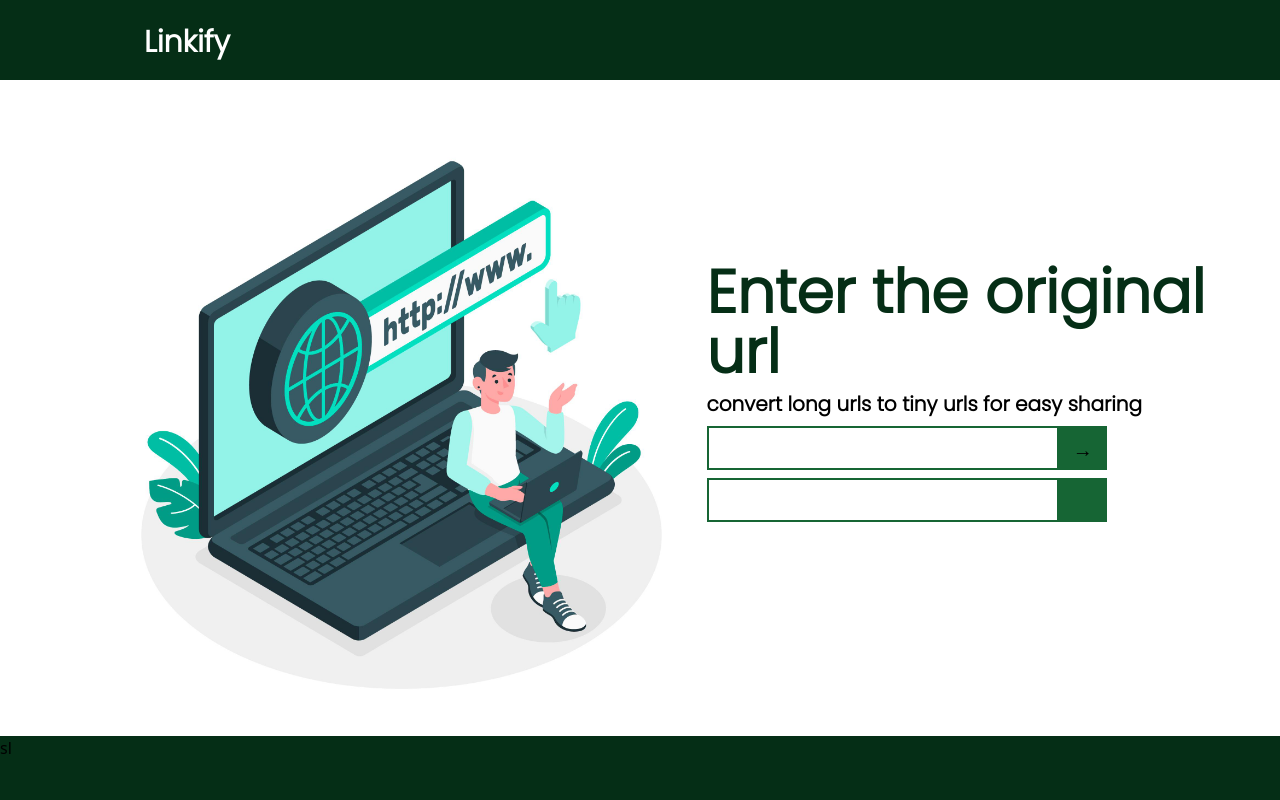
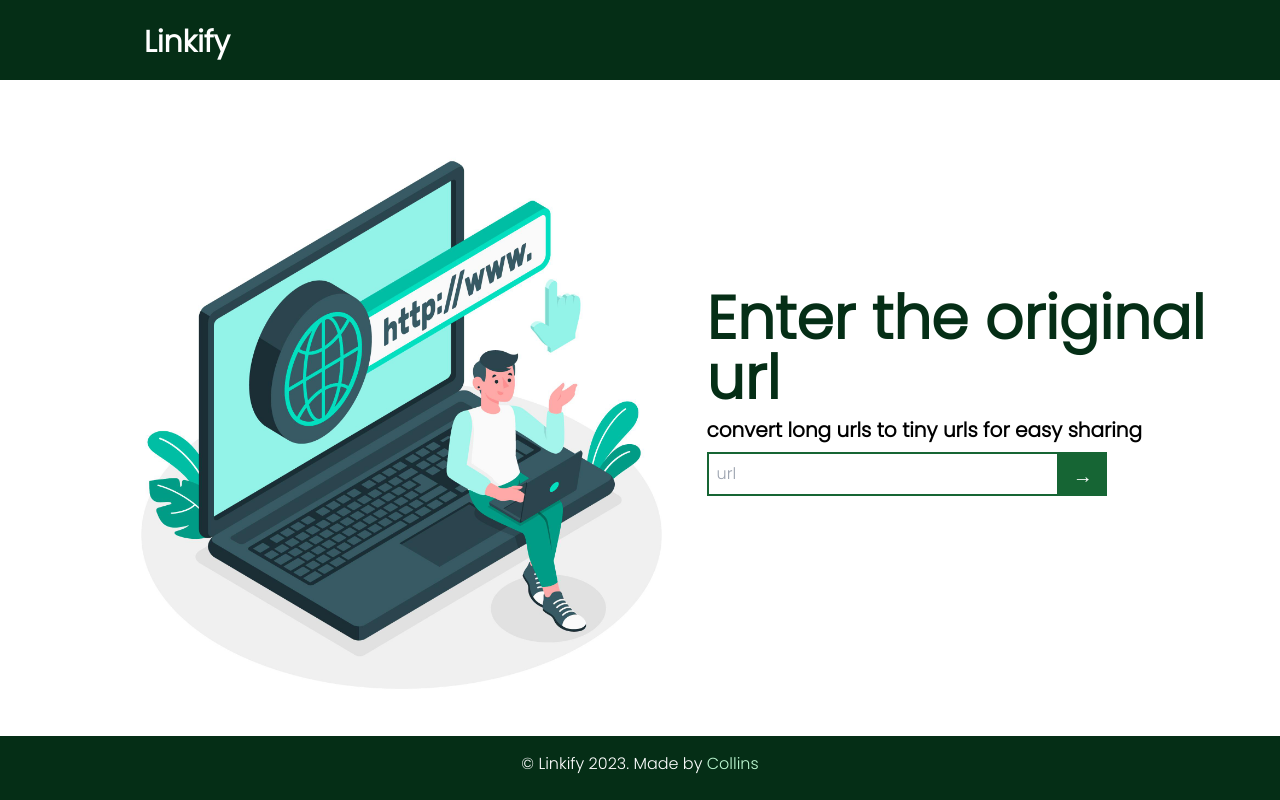
Before and after one commit to ikotun-dev/linkify-ui, a Vue app: page / in a window 1280 px wide. Built offline with nearby package versions, Linux system fonts and the light colour scheme.

Commit message:
started axios comms

```diff
--- a/package.json
+++ b/package.json
@@ -8,7 +8,9 @@
     "lint": "vue-cli-service lint"
   },
   "dependencies": {
+    "@fortawesome/fontawesome-free": "^6.4.0",
     "autoprefixer": "^10.4.14",
+    "axios": "^1.4.0",
     "core-js": "^3.8.3",
     "postcss": "^8.4.24",
     "tailwindcss": "^3.3.2",
--- a/src/components/headerTop.vue
+++ b/src/components/headerTop.vue
@@ -14,30 +14,50 @@
       <h4 class="lg:ml-8 font-pop lg:text-xl lg:mt-2 sm:text-md font-bold sm:ml-6 sm:mt-2">convert long urls to tiny urls for easy sharing</h4>
 
       <div class="flex sm:w-67 lg:w-78 border-2 border-green-800 lg:ml-8 lg:mt-2 sm:ml-6 sm:mt-4">
-        <input class="lg:w-76 sm:w-64 focus:outline-none py-2 px-2" type="text"/>
-        <div class="pt-2 pl-4 bg-green-800 w-12 text-xl font-bold hover:text-white">
+        <input v-model="long_url" class="lg:w-76 sm:w-64 focus:outline-none py-2 px-2 font-pop" placeholder="url" type="text"/>
+        <div @click="shorten_url" class="pt-2 pl-4 bg-green-800 w-12 text-xl font-bold text-white hover:text-white">
          &rightarrow;
         </div>
       </div>
 
-      <div class="flex sm:w-67 lg:w-78 border-2 border-green-800 lg:ml-8 lg:mt-2 sm:ml-6 sm:mt-4">
+      <div v-show="short_url" class="flex sm:w-67 lg:w-78 border-2 border-green-800 lg:ml-8 lg:mt-2 sm:ml-6 sm:mt-4">
         <input class="lg:w-76 sm:w-64 focus:outline-none py-2 px-2" type="text"/>
-        <div class="pt-2 pl-4 bg-green-800 w-12 text-xl font-bold hover:text-white">
-        <i class="fa fas-files-o"></i>
+        <div class="pt-2 pl-4 bg-green-800 w-12 text-xl text-white font-bold hover:text-white">
+        <i class="fas fa-copy"></i>
         </div>
       </div>
     </div>
 
 
+
   </div>
 
-  <div  class="absolute bottom-0 h-16 w-full bg-green-950">
-sl
+  <div  class="absolute bottom-0 h-16 w-full pt-4 bg-green-950 flex justify-center">
+     <h2 class="text-white font-pop">&copy; Linkify 2023. Made by <a href="https://www.github.com/ikotun.dev " class="text-green-200">Collins</a></h2>
     </div>
   </div>
 </template>
 <script>
+import axios from 'axios'
 export default{
+  data() {
+    return {
+      short_url : false,
+      long_url : "",
+    };
+  },
+  methods : {
+    async shorten_url(){
+        const res = await axios.post('http://127.0.0.1:8000/api/shortenurl/', {
+          'url' : this.long_url
+        });
+
+        if (res.status == 200){
+          console.log("login was successful");
+          console.log(res.data.short_url)
+        }
+    },
+  },
 
 }
 </script>
--- a/src/main.js
+++ b/src/main.js
@@ -1,5 +1,6 @@
 import { createApp } from 'vue'
 import App from './App.vue'
 import './assets/css/tailwind.css'
+import '@fortawesome/fontawesome-free/css/all.css'
 
 createApp(App).mount('#app')
```
Also changed, not shown: 1 other file (tests, documents, lock files or other folders).
